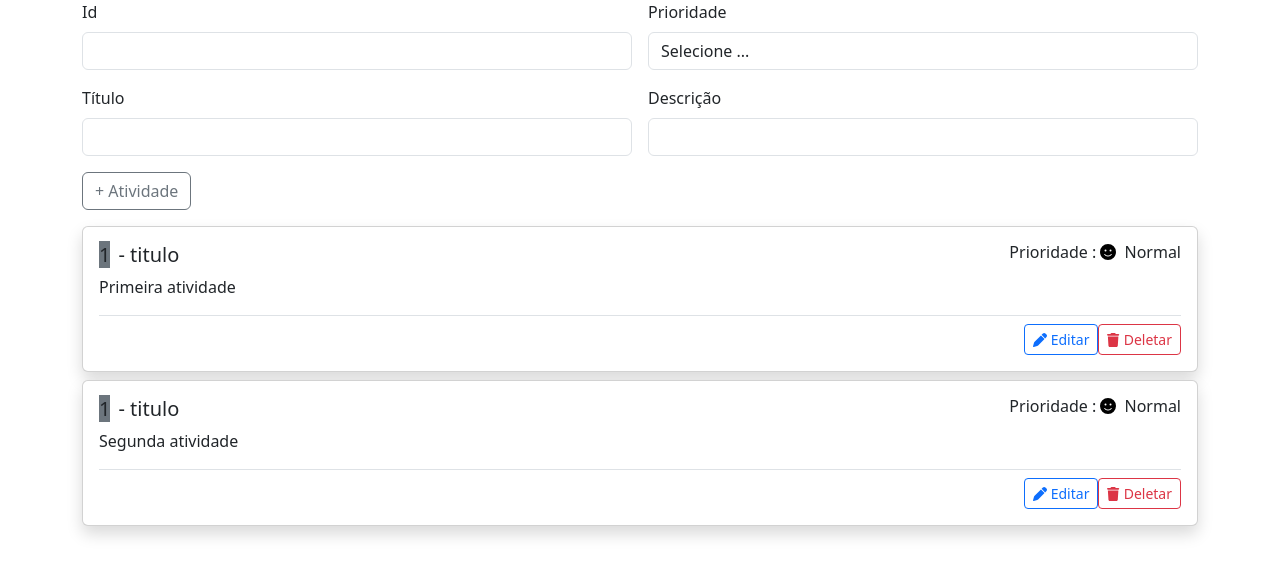
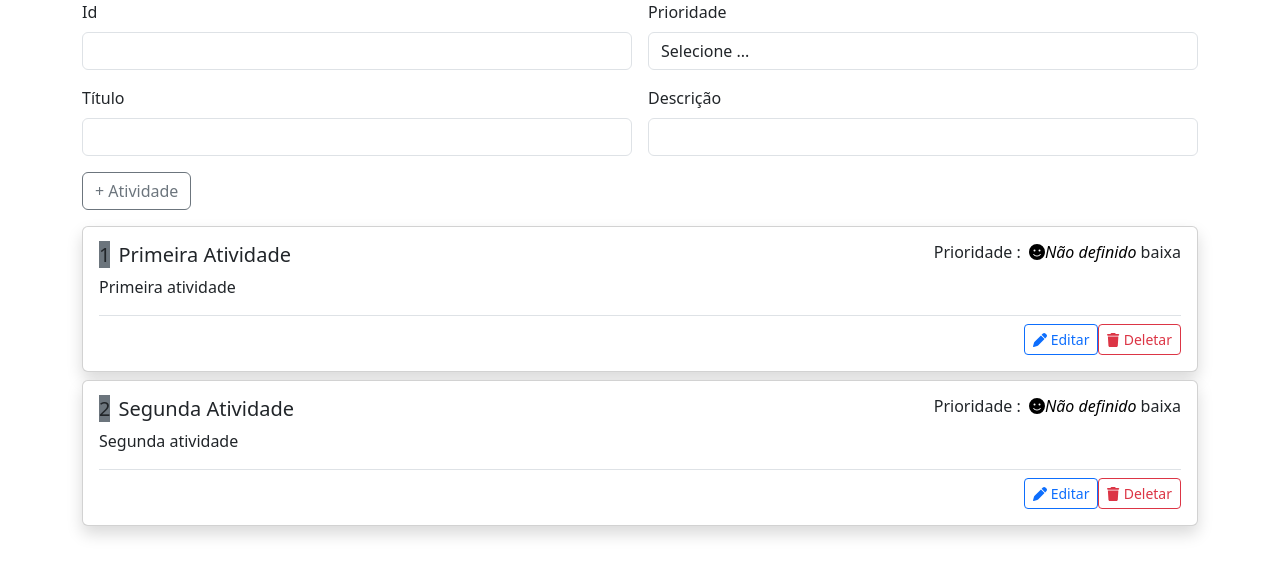
Before and after one commit to MizaelJR17/Planner, a React (Create React App) app in the folder frontend/planner/: page / in a window 1280 px wide. Shown: the top 576 px of the page. Built offline with nearby package versions, Linux system fonts and the light colour scheme.

Commit message:
Funções Prioridade

```diff
--- a/frontend/planner/src/App.js
+++ b/frontend/planner/src/App.js
@@ -1,103 +1,121 @@
 import React, { useState } from 'react';
 import './App.css';
 import { FontAwesomeIcon } from '@fortawesome/react-fontawesome';
-import { faSmile, faPen , faTrash} from '@fortawesome/free-solid-svg-icons';
+import { faSmile, faPen, faTrash } from '@fortawesome/free-solid-svg-icons';
 
-let initialState =[
+let initialState = [
   {
     id: 1,
-    descricao:'Primeira atividade'
+    prioridade: 'baixa',
+    titulo: 'Primeira Atividade',
+    descricao: 'Primeira atividade',
   },
   {
-    id: 1,
-    descricao:'Segunda atividade'
-  }
+    id: 2,
+    prioridade: 'baixa',
+    titulo: 'Segunda Atividade',
+    descricao: 'Segunda atividade',
+  },
 ];
 
 function App() {
-  const [atividades, setAtividades] = useState(initialState)
+  const [atividades, setAtividades] = useState(initialState);
+  const [idCounter, setIdCounter] = useState(3);
 
-  function addAtvidades(e){
-    e.preventDefault();
-
+  function addAtvidade() {
     const atividade = {
-      id: document.getElementById('id').value,
-      descricao: document.getElementById('descricao').value ,
-
-
+      id: idCounter,
+      prioridade: document.getElementById('inputState').value,
+      titulo: document.getElementById('titulo').value,
+      descricao: document.getElementById('descricao').value,
     };
-    setAtividades([...atividades,{...atividade}]);
+    setAtividades([...atividades, { ...atividade }]);
+    setIdCounter(idCounter + 1);
   }
 
+  function prioridadeLabel(param) {
+    switch (param) {
+      case '1':
+        return 'Baixa';
+      case '2':
+        return 'Normal';
+      case '3':
+        return 'Alta';
+      default:
+        return 'Não definido';
+    }
+  }
 
-
+  function prioridadeStyle(param) {
+    switch (param) {
+      case '1':
+        return 'fa-smile';
+      case '2':
+        return 'fa-meh';
+      case '3':
+        return 'fa-frown';
+      default:
+        return 'Não definido';
+    }
+  }
 
   return (
     <>
       <form className='row g-3'>
         <div className='col-md-6'>
-        <label className='form-label'>
-          Id
-        </label>
-        <input id="id" type ="text" className='form-control'/>
+          <label className='form-label'>Id</label>
+          <input id="id" type="text" className='form-control' />
         </div>
         <div className='col-md-6'>
           <label className='form-label'>Prioridade</label>
-          <select id="inputState" className="form-control">
-            <option defaltValue="0">Selecione ...</option>
-            <option defaltValue="1">Baixa</option>
-            <option defaltValue="2">Normal</option>
-            <option defaltValue="3">Alta</option>
+          <select id="inputState" className="form-control" defaultValue="0">
+            <option value="0">Selecione ...</option>
+            <option value="1">Baixa</option>
+            <option value="2">Normal</option>
+            <option value="3">Alta</option>
           </select>
         </div>
 
         <div className='col-md-6'>
-        <label className='form-label'>
-          Título
-        </label>
-      <input id="titulo" type ="text" className='form-control'/>
+          <label className='form-label'>Título</label>
+          <input id="titulo" type="text" className='form-control' />
         </div>
 
-
         <div className='col-md-6'>
-        <label className='form-label'>
-          Descrição
-        </label>
-      <input id="descricao" type ="text" className='form-control'/>
+          <label className='form-label'>Descrição</label>
+          <input id="descricao" type="text" className='form-control' />
         </div>
 
         <div class='col-12'>
-      <button className='btn btn-outline-secondary'>
+          <button className='btn btn-outline-secondary' onClick={addAtvidade}>
             + Atividade
           </button>
         </div>
-
       </form>
       <div className='mt-3'>
-      <ul className= "list-group">
-        {atividades.map(ativ => (
-        <div  key ={ativ.id} className="card mb-2 shadow" >
-          <div  class="card-body">
+        <ul className="list-group">
+          {atividades.map((ativ) => (
+            <div key={ativ.id} className="card mb-2 shadow">
+              <div class="card-body">
                 <div className="d-flex justify-content-between">
                   <h5 className="card-title">
-          <span className="bagde bg-secondary me-2" >
+                    <span className="bagde bg-secondary me-2">
                       {ativ.id}
                     </span>
-          - titulo
+                    {ativ.titulo}
                   </h5>
                   <h6>
-          Prioridade :
-          <span className="ms-1  text-black">
-          <i className="me-1">
-            <FontAwesomeIcon icon={faSmile} /> {/* Uso do ícone aqui */}
+                    Prioridade :{' '}
+                    <span className="ms-1 text-black">
+                      <i className={"me-1 " + prioridadeStyle(ativ.prioridade)}>
+                        <FontAwesomeIcon icon={faSmile} />
+                        {prioridadeLabel(ativ.prioridade)}
                       </i>
                     </span>
-          Normal
+                    {ativ.prioridade}
                   </h6>
                 </div>
-          <p className="card-text">
-            {ativ.descricao}
-          </p>
+                <p className="card-text">{ativ.descricao}</p>
                 <div className="d-flex justify-content-end pt-2 m-0 border-top">
                   <button className="btn btn-sm btn-outline-primary">
                     <i className="me-1">
@@ -114,11 +132,9 @@ function App() {
                 </div>
               </div>
             </div>
-
           ))}
         </ul>
       </div>
-
     </>
   );
 }
```
Lines whose indentation alone changed are shown as unchanged.
